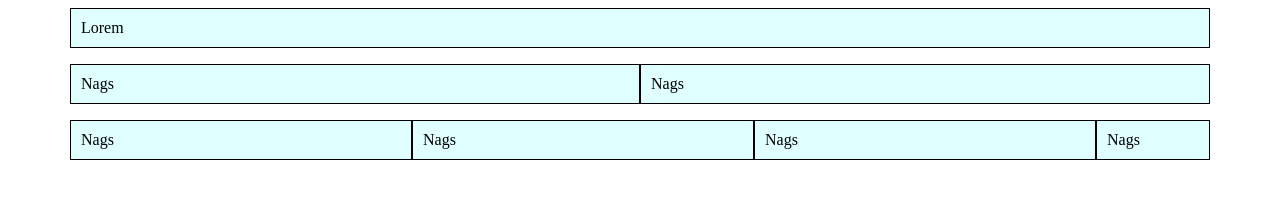
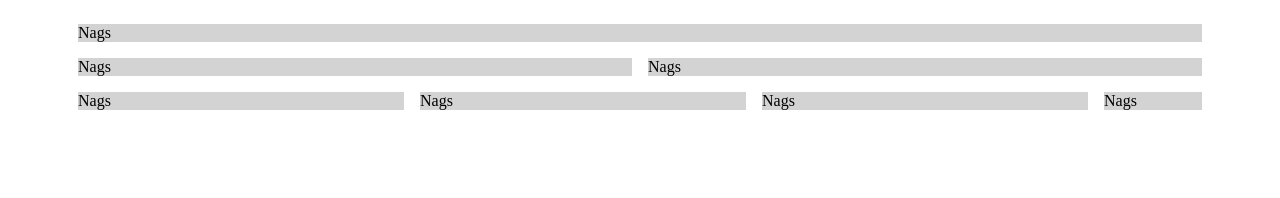
Before and after one commit to milodesc/Nags, a plain HTML site: page index.html in a window 1280 px wide. Drawn offline with Linux system fonts and the light colour scheme.

Commit message:
code cleanup, cutting anything unnecesary

```diff
--- a/index.html
+++ b/index.html
@@ -2,24 +2,26 @@
 <head>
     <meta charset="utf-8">
     <meta http-equiv="X-UA-Compatible" content="IE=edge">
-    <title>nags</title>
+    <title><section class="grid-contained">Nags</section></title>
     <meta name="viewport" content="width=device-width, initial-scale=1">
 
     <link rel="stylesheet" href="stylesheets/screen.css">
 </head>
 <body>
   <div class="grid-container">
+    <div class="grid-100"><section class="grid-contained">Nags</section></div>
+  </div>
 
-    <div class="grid-100">Lorem</div>
+  <div class="grid-container">
+    <div class="grid-50"><section class="grid-contained">Nags</section></div>
+    <div class="grid-50"><section class="grid-contained">Nags</section></div>
+  </div>
 
-    <div class="grid-50">Nags</div>
-    <div class="grid-50">Nags</div>
-
-    <div class="grid-30">Nags</div>
-    <div class="grid-30">Nags</div>
-    <div class="grid-30">Nags</div>
-    <div class="grid-10">Nags</div>
-
+  <div class="grid-container">
+    <div class="grid-30"><section class="grid-contained">Nags</section></div>
+    <div class="grid-30"><section class="grid-contained">Nags</section></div>
+    <div class="grid-30"><section class="grid-contained">Nags</section></div>
+    <div class="grid-10"><section class="grid-contained">Nags</section></div>
   </div>
 </body>
 </html>
--- a/sass/screen.scss
+++ b/sass/screen.scss
@@ -1,12 +1,4 @@
 @import "compass";
-
-* {
-  @include box-sizing("border-box");
-}
-
-body {
-  margin: 0px;
-}
 
 .grid-container {
   max-width: 1140px;
@@ -16,29 +8,22 @@ body {
 .grid-container:after {
   visibility: hidden;
   display: block;
-  font: 0;
-  content: ' ';
+  content: "";
   clear: both;
   height: 0;
 }
 
-.grid-container [class^="grid-"] {
-  margin: .5em 0;
-  background-color: lightcyan;
-}
-
 @media screen and (min-width: 479px) {
-
-  .aGridClass{
-    float: left;
-    border: 1px solid black;
-    padding: 10px;
-  }
-
   @for $i from 1 through 10 {
     .grid-#{$i * 10} {
-      @extend .aGridClass;
+      float: left;
+      padding: 1em .5em 0;
       width: 10% * $i;
+      @include box-sizing("border-box");
+
+      section.grid-contained {
+        background-color: lightgray;
+      }
     }
   }
 }
```
Also changed, not shown: stylesheets/screen.css.
